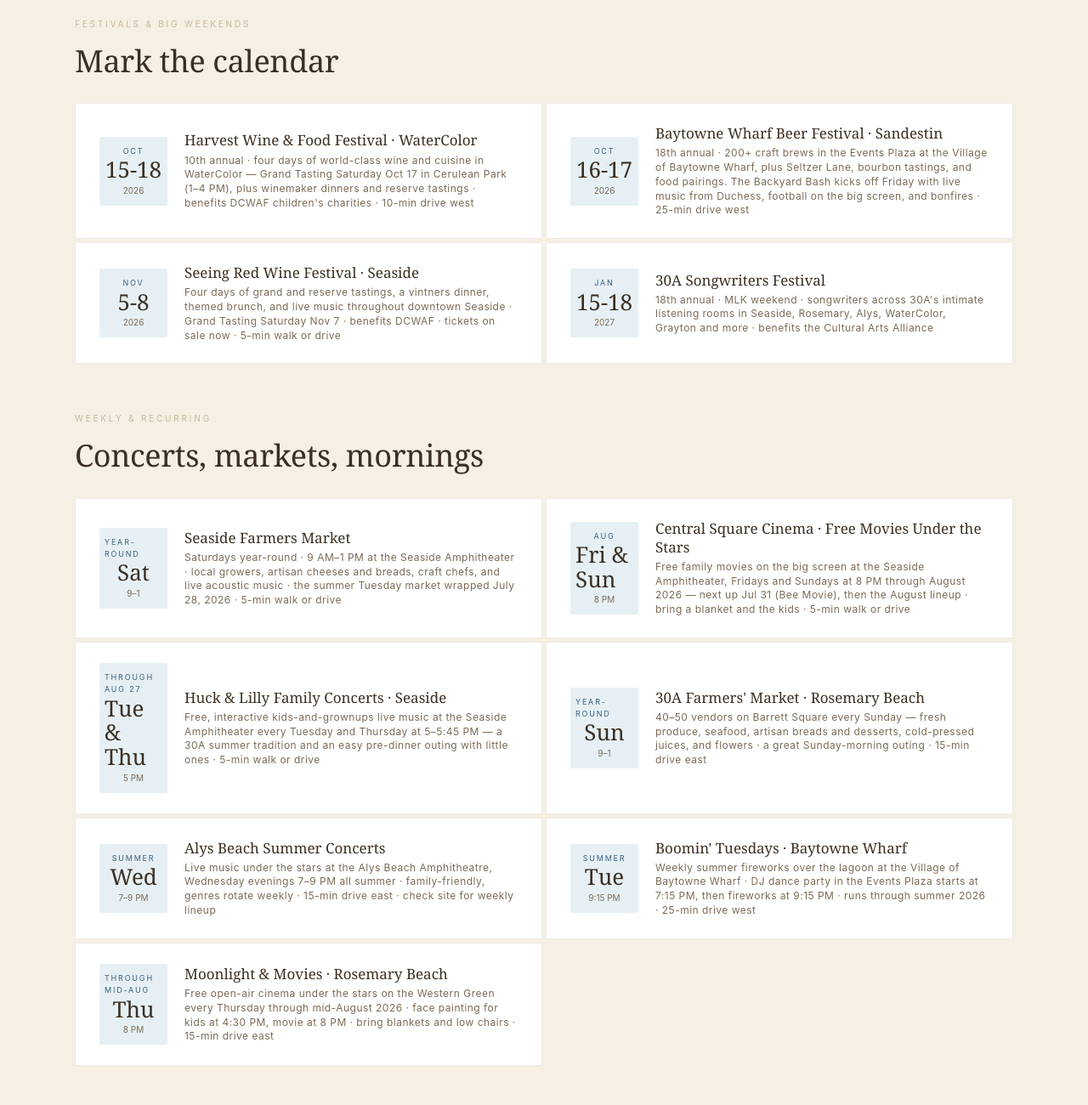
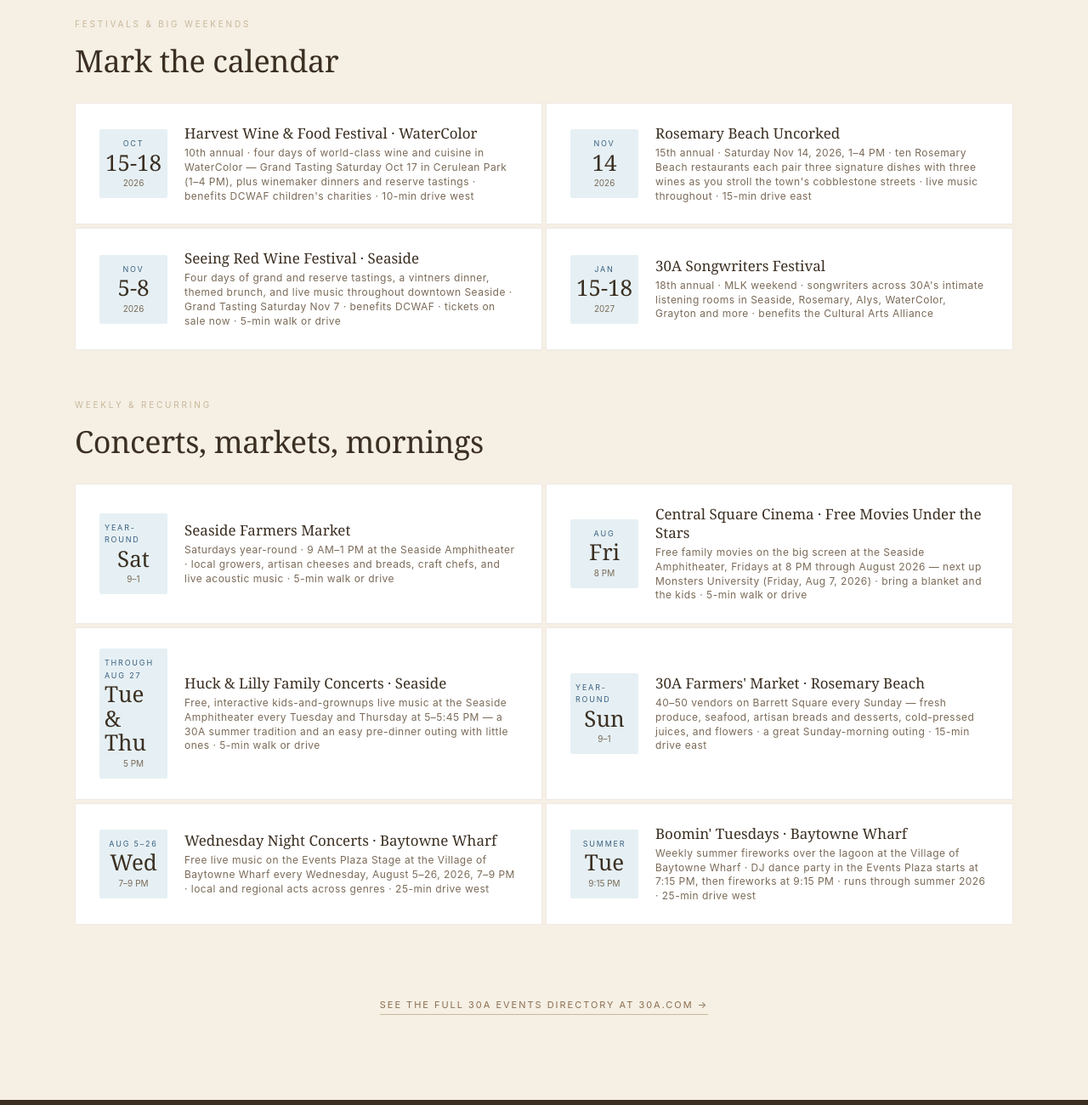
Before and after one commit to crorihuela1/sunandmoon, a plain HTML site: page events.html in a window 1280 px wide. Shown: the part 940-2240 px from the top of the page at 85% size. Drawn offline with Linux system fonts and the light colour scheme.

Commit message:
Events refresh: 2026-08-02

```diff
--- a/events.html
+++ b/events.html
@@ -266,7 +266,7 @@
     A curated rolling calendar of festivals, concerts, markets, and slow-living mornings within a short bike ride of Sun &amp; Moon at 30A. Updated automatically every other day.
   </p>
   <!-- LAST_UPDATED_BADGE_START -->
-  <div class="updated-badge"><span class="dot"></span>Last refreshed: July 30, 2026</div>
+  <div class="updated-badge"><span class="dot"></span>Last refreshed: August 2, 2026</div>
   <!-- LAST_UPDATED_BADGE_END -->
 </div>
 
@@ -284,7 +284,7 @@
     <div class="event-featured-body">
       <div class="event-featured-eyebrow">Free · Live Music · Seaside Amphitheater</div>
       <div class="event-featured-name">Seaside Summer Concert Series · August Lineup</div>
-      <div class="event-featured-meta">The signature 30A summer evening — free Wednesday-night concerts on the Seaside Amphitheater lawn close out the season: Max McCann (Aug 5), Boukou Groove (Aug 12), Flow Tribe (Aug 19) &amp; Fred Domulot (Aug 26), 2026. Bring chairs or a blanket, grab dinner from the Airstream food trucks along 30A, and settle in by Central Square as the sun drops. All ages, no tickets needed · a short walk or drive down 30A from the cottages.</div>
+      <div class="event-featured-meta">The signature 30A summer evening — free Wednesday-night concerts on the Seaside Amphitheater lawn close out the season: Max McCann (Aug 5), Boukou Groove (Aug 12), Flow Tribe (Aug 19) &amp; Fred Domulot (Aug 26), 2026 · 5–7 PM. Bring chairs or a blanket, grab dinner from the Airstream food trucks along 30A, and settle in by Central Square as the sun drops. All ages, no tickets needed · a short walk or drive down 30A from the cottages.</div>
     </div>
     <div class="event-featured-cta">
       <a href="https://seasidefl.com/events/" target="_blank" rel="noopener">Event Info →</a>
@@ -311,15 +311,15 @@
           <div class="event-info-meta">10th annual · four days of world-class wine and cuisine in WaterColor — Grand Tasting Saturday Oct 17 in Cerulean Park (1–4 PM), plus winemaker dinners and reserve tastings · benefits DCWAF children's charities · 10-min drive west</div>
         </div>
       </a>
-      <a href="https://baytownebeerfestival.com/" target="_blank" rel="noopener" class="event-card">
+      <a href="https://rosemarybeachuncorked.com/" target="_blank" rel="noopener" class="event-card">
         <div class="event-date">
-          <span class="month">Oct</span>
-          <span class="day">16-17</span>
+          <span class="month">Nov</span>
+          <span class="day">14</span>
           <span class="span">2026</span>
         </div>
         <div class="event-info">
-          <div class="event-info-name">Baytowne Wharf Beer Festival · Sandestin</div>
-          <div class="event-info-meta">18th annual · 200+ craft brews in the Events Plaza at the Village of Baytowne Wharf, plus Seltzer Lane, bourbon tastings, and food pairings. The Backyard Bash kicks off Friday with live music from Duchess, football on the big screen, and bonfires · 25-min drive west</div>
+          <div class="event-info-name">Rosemary Beach Uncorked</div>
+          <div class="event-info-meta">15th annual · Saturday Nov 14, 2026, 1–4 PM · ten Rosemary Beach restaurants each pair three signature dishes with three wines as you stroll the town's cobblestone streets · live music throughout · 15-min drive east</div>
         </div>
       </a>
       <a href="https://seasideseeingred.com/" target="_blank" rel="noopener" class="event-card">
@@ -359,18 +359,18 @@
         </div>
         <div class="event-info">
           <div class="event-info-name">Seaside Farmers Market</div>
-          <div class="event-info-meta">Saturdays year-round · 9 AM–1 PM at the Seaside Amphitheater · local growers, artisan cheeses and breads, craft chefs, and live acoustic music · the summer Tuesday market wrapped July 28, 2026 · 5-min walk or drive</div>
+          <div class="event-info-meta">Saturdays year-round · 9 AM–1 PM at the Seaside Amphitheater · local growers, artisan cheeses and breads, craft chefs, and live acoustic music · 5-min walk or drive</div>
         </div>
       </a>
       <a href="https://seasidefl.com/events/" target="_blank" rel="noopener" class="event-card">
         <div class="event-date">
           <span class="month">Aug</span>
-          <span class="day">Fri &amp; Sun</span>
+          <span class="day">Fri</span>
           <span class="span">8 PM</span>
         </div>
         <div class="event-info">
           <div class="event-info-name">Central Square Cinema · Free Movies Under the Stars</div>
-          <div class="event-info-meta">Free family movies on the big screen at the Seaside Amphitheater, Fridays and Sundays at 8 PM through August 2026 — next up Jul 31 (Bee Movie), then the August lineup · bring a blanket and the kids · 5-min walk or drive</div>
+          <div class="event-info-meta">Free family movies on the big screen at the Seaside Amphitheater, Fridays at 8 PM through August 2026 — next up Monsters University (Friday, Aug 7, 2026) · bring a blanket and the kids · 5-min walk or drive</div>
         </div>
       </a>
       <a href="https://seasidefl.com/events/" target="_blank" rel="noopener" class="event-card">
@@ -395,15 +395,15 @@
           <div class="event-info-meta">40–50 vendors on Barrett Square every Sunday — fresh produce, seafood, artisan breads and desserts, cold-pressed juices, and flowers · a great Sunday-morning outing · 15-min drive east</div>
         </div>
       </a>
-      <a href="https://alysbeach.com/events/" target="_blank" rel="noopener" class="event-card">
+      <a href="https://www.sandestin.com/things-to-do/events/wednesday-night-concert-series-12" target="_blank" rel="noopener" class="event-card">
         <div class="event-date">
-          <span class="month">Summer</span>
+          <span class="month">Aug 5–26</span>
           <span class="day">Wed</span>
           <span class="span">7–9 PM</span>
         </div>
         <div class="event-info">
-          <div class="event-info-name">Alys Beach Summer Concerts</div>
-          <div class="event-info-meta">Live music under the stars at the Alys Beach Amphitheatre, Wednesday evenings 7–9 PM all summer · family-friendly, genres rotate weekly · 15-min drive east · check site for weekly lineup</div>
+          <div class="event-info-name">Wednesday Night Concerts · Baytowne Wharf</div>
+          <div class="event-info-meta">Free live music on the Events Plaza Stage at the Village of Baytowne Wharf every Wednesday, August 5–26, 2026, 7–9 PM · local and regional acts across genres · 25-min drive west</div>
         </div>
       </a>
       <a href="https://www.sandestin.com/things-to-do/events/boomin-tuesdays" target="_blank" rel="noopener" class="event-card">
@@ -415,17 +415,6 @@
         <div class="event-info">
           <div class="event-info-name">Boomin' Tuesdays · Baytowne Wharf</div>
           <div class="event-info-meta">Weekly summer fireworks over the lagoon at the Village of Baytowne Wharf · DJ dance party in the Events Plaza starts at 7:15 PM, then fireworks at 9:15 PM · runs through summer 2026 · 25-min drive west</div>
-        </div>
-      </a>
-      <a href="https://rosemarybeach.com/events/" target="_blank" rel="noopener" class="event-card">
-        <div class="event-date">
-          <span class="month">Through Mid-Aug</span>
-          <span class="day">Thu</span>
-          <span class="span">8 PM</span>
-        </div>
-        <div class="event-info">
-          <div class="event-info-name">Moonlight &amp; Movies · Rosemary Beach</div>
-          <div class="event-info-meta">Free open-air cinema under the stars on the Western Green every Thursday through mid-August 2026 · face painting for kids at 4:30 PM, movie at 8 PM · bring blankets and low chairs · 15-min drive east</div>
         </div>
       </a>
     </div>
```
